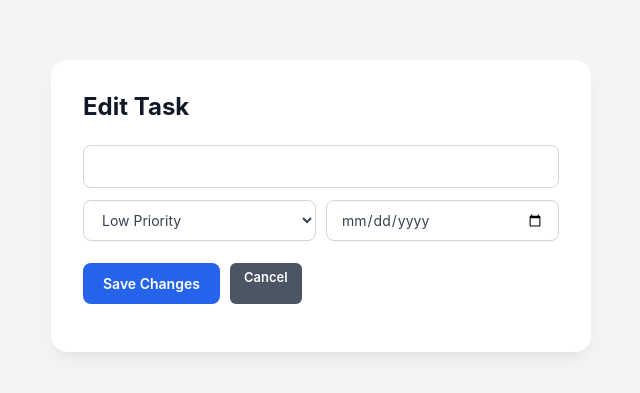
After one commit to Samar-Aljuboori/Django-Tutorial, a Django app: template core/templates/edit_task.html in a window 1280 px wide. The commit adds this page. Shown: the top 393 px of the page, without its empty margins (319-959 px from the left). Run offline with Django 5.2, Linux system fonts and the light colour scheme; the template is opened without the code that fills it, so the values that code supplies are empty.

Commit message:
Add edit task feature to complete full CRUD operations

```diff
--- /dev/null
+++ b/core/templates/edit_task.html
@@ -0,0 +1,34 @@
+{% extends 'base.html' %}
+{% load static %}
+
+{% block title %}Edit Task{% endblock %}
+
+{% block content %}
+    <h1>Edit Task</h1>
+
+    <!-- Form to edit existing task details -->
+    <form method="POST" class="add-task-form">
+        {% csrf_token %}
+
+        <!-- Task title input -->
+        <div class="form-row">
+            <input type="text" name="title" value="{{ task.title }}" required class="task-input">
+        </div>
+
+        <!-- Priority dropdown and due date picker pre-filled -->
+        <div class="form-row">
+            <select name="priority" class="priority-select">
+                <option value="low" {% if task.priority == 'low' %}selected{% endif %}>Low Priority</option>
+                <option value="high" {% if task.priority == 'high' %}selected{% endif %}>High Priority</option>
+            </select>
+
+            <input type="date" name="due_date" value="{{ task.due_date|date:'Y-m-d' }}" class="date-input">
+        </div>
+
+        <!-- Save and Cancel action buttons -->
+        <div style="display: flex; gap: 10px; margin-top: 10px;">
+            <button type="submit" class="btn-add">Save Changes</button>
+            <a href="{% url 'core' %}" class="btn-action btn-undo">Cancel</a>
+        </div>
+    </form>
+{% endblock %}
--- a/core/templates/index.html
+++ b/core/templates/index.html
@@ -63,10 +63,13 @@
                 </div>
 
                 <!-- Action Buttons -->
+
+               <!-- Action Buttons -->
 <div class="actions">
     <a href="{% url 'toggle_task' task.id %}" class="btn-action {% if task.completed %}btn-undo{% else %}btn-done{% endif %}">
         {% if task.completed %}Undo{% else %}Done{% endif %}
     </a>
+    <a href="{% url 'edit_task' task.id %}" class="btn-action btn-undo">Edit</a>
     <a href="{% url 'delete_task' task.id %}" class="btn-action btn-delete">Delete</a>
 </div>
             </li>
--- a/core/urls.py
+++ b/core/urls.py
@@ -8,4 +8,6 @@ urlpatterns = [
     path('delete/<int:task_id>/', views.delete_task, name='delete_task'),
     # URL route for clearing completed tasks
     path('clear-completed/', views.clear_completed, name='clear_completed'),
+    # URL route for editing a task
+    path('edit/<int:task_id>/', views.edit_task, name='edit_task'),
 ]
```
Also changed, not shown: core/views.py (+13 -0 lines). Lines whose indentation alone changed are shown as unchanged.
